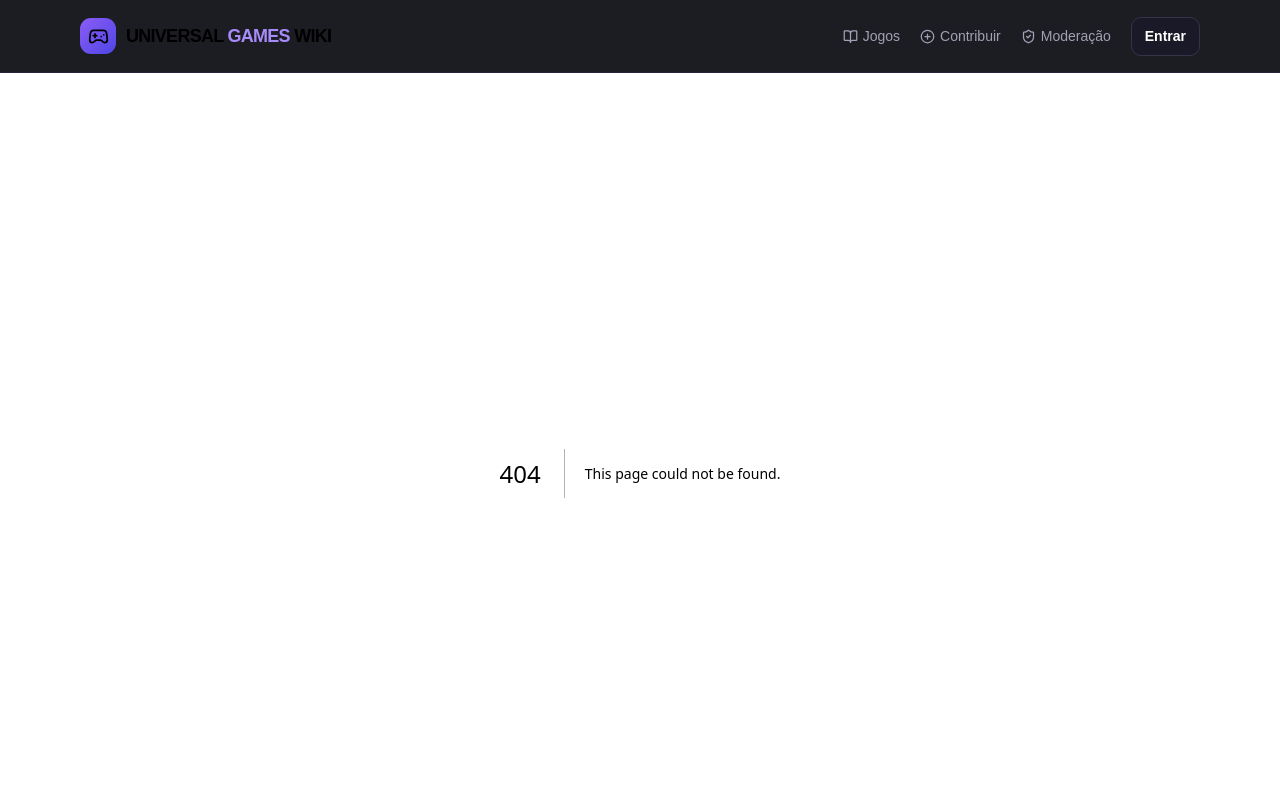
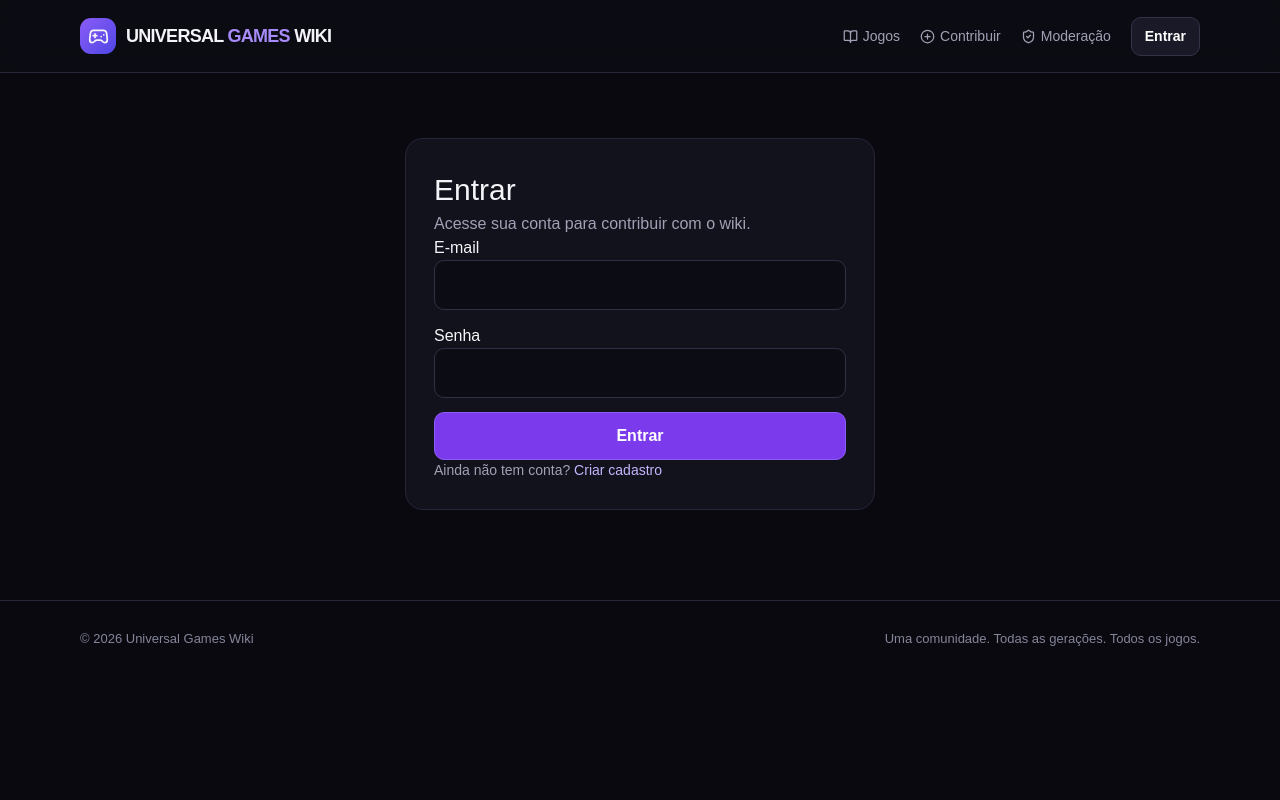
Before and after one commit to davizim140/Universal-Games-Wiki, a Next.js app: page /entrar in a window 1280 px wide. Before the commit this address had no page. Shown: the top 800 px of the page. Built offline with nearby package versions, Linux system fonts and the light colour scheme.

Commit message:
Add app/entrar/page.tsx

```diff
--- /dev/null
+++ b/app/entrar/page.tsx
@@ -0,0 +1,18 @@
+import Link from "next/link";
+import { signIn } from "@/app/actions";
+
+export default async function EntrarPage({ searchParams }: { searchParams: Promise<{ erro?: string; mensagem?: string }> }) {
+  const p = await searchParams;
+  return <main className="container" style={{ maxWidth: 470, paddingTop: 65 }}>
+    <div className="panel" style={{ padding: 28 }}>
+      <h1 style={{ fontSize: 30, marginTop: 0 }}>Entrar</h1><p className="muted">Acesse sua conta para contribuir com o wiki.</p>
+      {p.erro && <p style={{ color: "#fca5a5" }}>{p.erro}</p>}{p.mensagem && <p style={{ color: "#86efac" }}>{p.mensagem}</p>}
+      <form action={signIn} style={{ display: "grid", gap: 14 }}>
+        <label>E-mail<input className="field" type="email" name="email" required autoComplete="email" /></label>
+        <label>Senha<input className="field" type="password" name="password" required autoComplete="current-password" /></label>
+        <button className="btn" type="submit">Entrar</button>
+      </form>
+      <p className="muted" style={{ fontSize: 14 }}>Ainda não tem conta? <Link href="/cadastro" style={{ color: "#c4b5fd" }}>Criar cadastro</Link></p>
+    </div>
+  </main>;
+}
```
